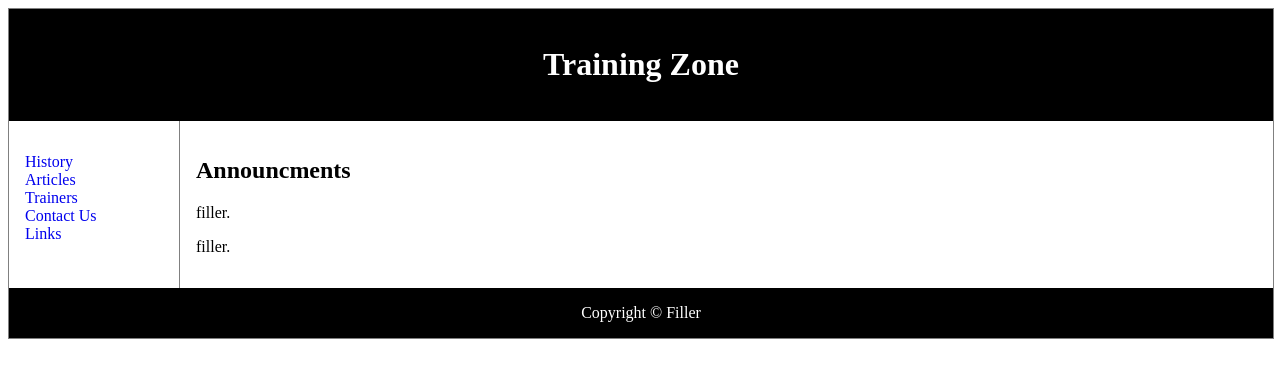
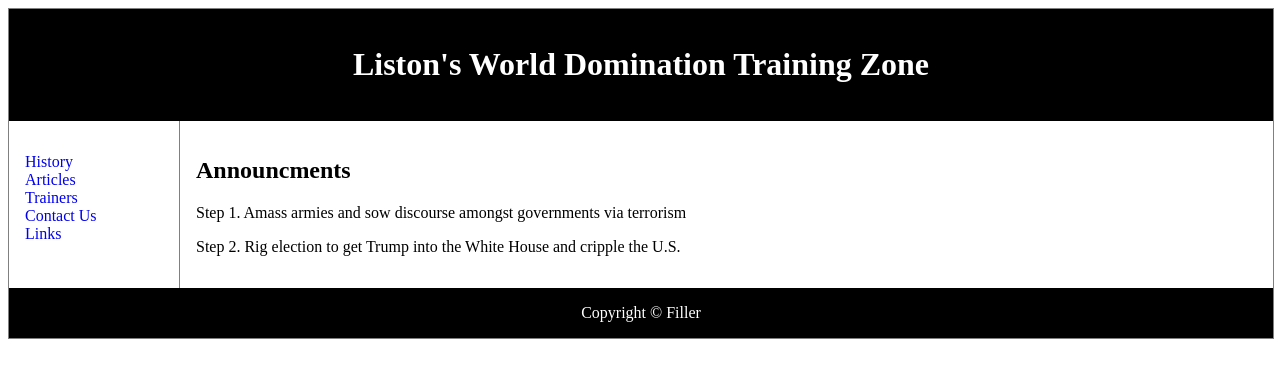
Before and after one commit to Brody-Liston/Training-Zone, a plain HTML site: page index.html in a window 1280 px wide. Drawn offline with Linux system fonts and the light colour scheme.

Commit message:
Edit website purpose to that of global domination

```diff
--- a/index.html
+++ b/index.html
@@ -44,7 +44,7 @@ article {
 <div class="container">
 
 <header>
-  <h1>Training Zone</h1>
+  <h1>Liston's World Domination Training Zone</h1>
 </header>
 
 <nav>
@@ -59,8 +59,8 @@ article {
 
 <article>
   <h1>Announcments</h1>
-  <p>filler.</p>
-  <p>filler.</p>
+  <p>Step 1. Amass armies and sow discourse amongst governments via terrorism</p>
+  <p>Step 2. Rig election to get Trump into the White House and cripple the U.S.</p>
 </article>
 
 <footer>Copyright &copy; Filler</footer>
```
